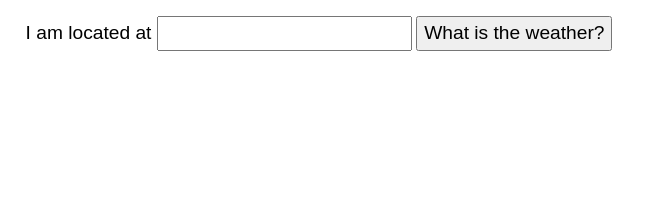
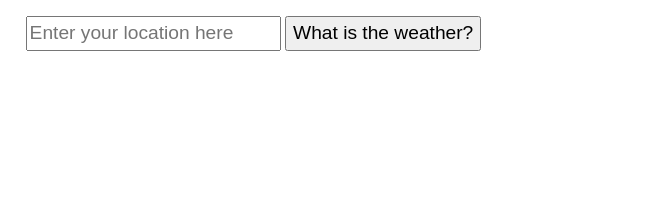
Before and after one commit to rgremaud/weather_app, a website built with webpack: page src/template.html in a window 1280 px wide. Shown: the whole page, without its empty margins (0-649 px from the left). Built offline with nearby package versions, Linux system fonts and the light colour scheme; a web font is replaced by a local one.

Commit message:
Update HTML template

```diff
--- a/src/template.html
+++ b/src/template.html
@@ -8,8 +8,7 @@
 
   <body>
     <form action="" method="post" id="weatherPrompt">
-      <label for="location">I am located at </label>
-      <input type="text" id="location" />
+      <input type="text" id="location" placeholder="Enter your location here"/>
       <button id="submit">What is the weather?</button>
     </form>
     <div id="display">
```
